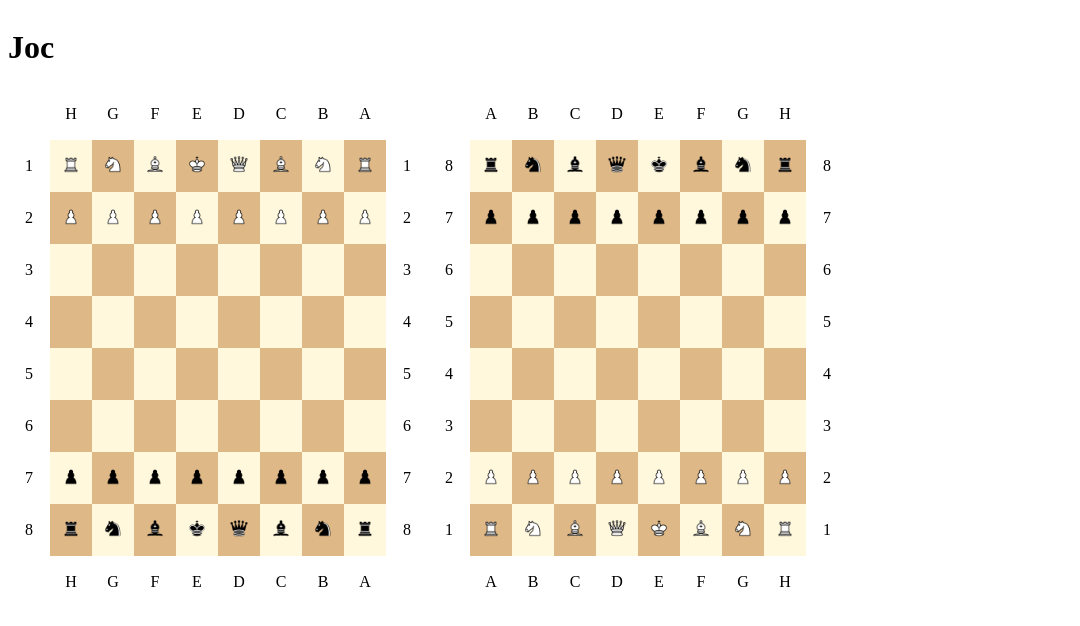
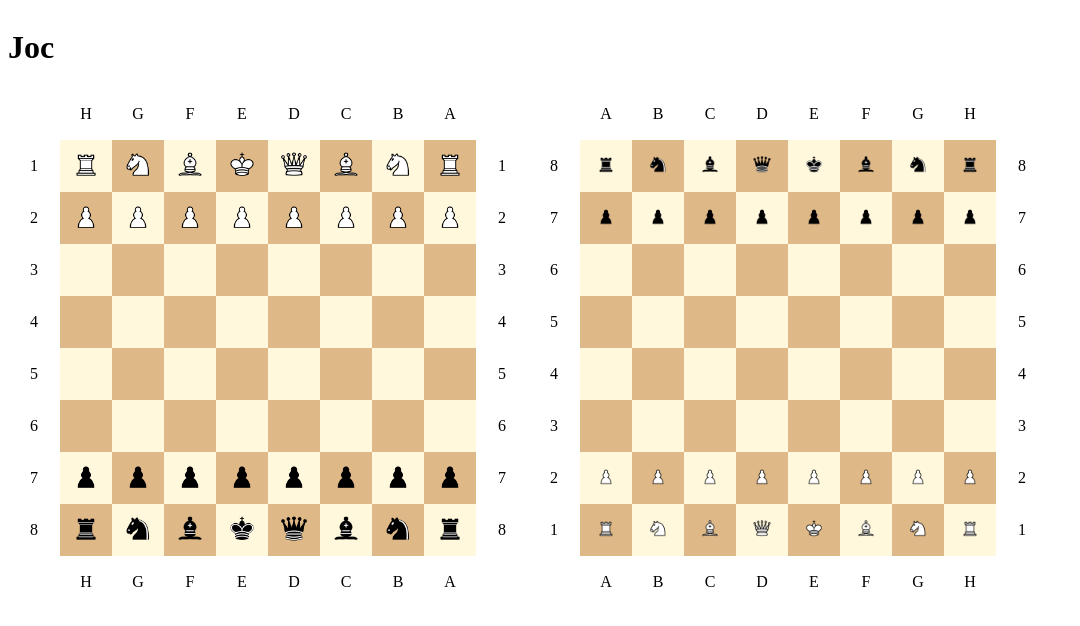
Before and after one commit to razzouko/joc-escacs, an Angular app in the folder client/: page / in a window 1280 px wide. Shown: the top 626 px of the page, without its empty margins (0-1080 px from the left). Built offline with nearby package versions, Linux system fonts and the light colour scheme.

Commit message:
commit drag canviat

```diff
--- a/client/src/app/projecte/components/joc/joc.component.css
+++ b/client/src/app/projecte/components/joc/joc.component.css
@@ -4,7 +4,7 @@ table,tr,td{
 
 td{
     text-align: center;
-    width: 40px;
+    width: 50px;
 }
 
 .marroClar{
@@ -25,3 +25,7 @@ td{
     flex-direction: column;
     align-items: flex-start;
 }
+
+img:not([src]){
+    opacity : 0;
+}
--- a/client/src/app/projecte/components/joc/joc.component.html
+++ b/client/src/app/projecte/components/joc/joc.component.html
@@ -1,22 +1,19 @@
-
 <div id="joc">
     <h1>Joc</h1>
     <div id="taulells">
-            <table id="taulell1" cdkDropListGroup
-            >
+        <table id="taulell1">
             <tr *ngFor="let fila of this.taula1.getFiles() ; let i = index">
-                    <td cdkDropList
-                    [cdkDropListData]="casella"
-                    (cdkDropListDropped)="dropTaulell1($event)"
-
-                    *ngFor="let casella of fila.getCaselles() ; let j = index" [ngClass]="(casella.informativa)? '': casella.color ">
+                <td (dragover)="dragOver($event)" (drop)="drop($event , casella)"
+                *ngFor="let casella of fila.getCaselles() ; let j = index"
+                    [ngClass]="(casella.informativa)? '': casella.color ">
                     <div *ngIf="casella.informativa">
                         <p> {{casella.fila}} {{casella.columna}}</p>
                     </div>
 
-                        <div cdkDrag [cdkDragPreviewContainer]="false" *ngIf="casella.figura">
-                            <img src="{{this.ruta}}{{this.casella.figura}}" height="20px" width="20px">
-                        </div>
+
+                    <img [id]="casella.fila + casella.columna" (dragover)="dragOver($event)" (drop)="drop($event , casella)" (dragstart)="drag($event , casella)"
+                        [name]="casella.fila + casella.columna" draggable="true" class="figura" *ngIf="casella.figura"
+                        src="{{this.ruta}}{{this.casella.figura}}" width="30px">
                 </td>
             </tr>
         </table>
@@ -26,7 +23,8 @@
 
         <table id="taulell2">
             <tr *ngFor="let fila of this.taula2.getFiles() ; let i = index">
-                    <td cdkDrag cdkDrop *ngFor="let casella of fila.getCaselles() ; let j = index" [ngClass]="(casella.informativa)? '': casella.color ">
+                <td cdkDrag cdkDrop *ngFor="let casella of fila.getCaselles() ; let j = index"
+                    [ngClass]="(casella.informativa)? '': casella.color ">
                     <div *ngIf="casella.informativa">
                         <p> {{casella.fila}} {{casella.columna}}</p>
                     </div>
--- a/client/src/app/projecte/components/joc/joc.component.ts
+++ b/client/src/app/projecte/components/joc/joc.component.ts
@@ -1,10 +1,9 @@
 import { Inject ,Component, OnInit } from '@angular/core';
 import { Taula } from '../../models/taula';
 
-import { CdkDropList, CdkDragDrop, moveItemInArray } from '@angular/cdk/drag-drop';
 import { APP_BASE_HREF } from '@angular/common';
-import { Fila } from '../../models/fila';
 import { Casella } from '../../models/casella';
+
 
 @Component({
   selector: 'app-joc',
@@ -22,26 +21,21 @@ export class JocComponent implements OnInit {
     this.taula1 = new Taula(true);
     this.taula2 = new Taula(false);
     this.ruta = this.baseHref + "assets/imatges/";
+  }
+
+  drag(event: any , casella : any){
+    event.dataTransfer.setData("figuraOrigen", casella.figura);
+    event.dataTransfer.setData("filaColumna", casella.fila + casella.columna);
+  }
+
+  dragOver(event : any){
+    event.preventDefault();
+  }
+
+  drop(event : any , casella : any){
 
   }
 
-  dropTaulell1(event: CdkDragDrop<any>) {
-
-    let casellaOrigen = event.previousContainer.data;
-    let casellaDesti = event.container.data;
-
-    if(casellaDesti.informativa == true){
-      return;
-    }
-
-    if(casellaDesti.figura == ''){
-        let dadesOrigen = { fila : casellaOrigen.fila , columna : casellaOrigen.columna }
-        let dadesDesti = { fila : casellaDesti.fila , columna : casellaDesti.columna }
-        let mateixaFila = (casellaOrigen.fila == casellaDesti.fila) ? true: false;
-        this.moureFigura( "taulell1", casellaOrigen.figura , dadesOrigen , dadesDesti , mateixaFila);
-    }
-
-  }
 
 
   moureFigura( taulell : string , figura : string , origen : any , desti : any , mateixaFila : boolean){
```
Lines whose indentation alone changed are shown as unchanged.
